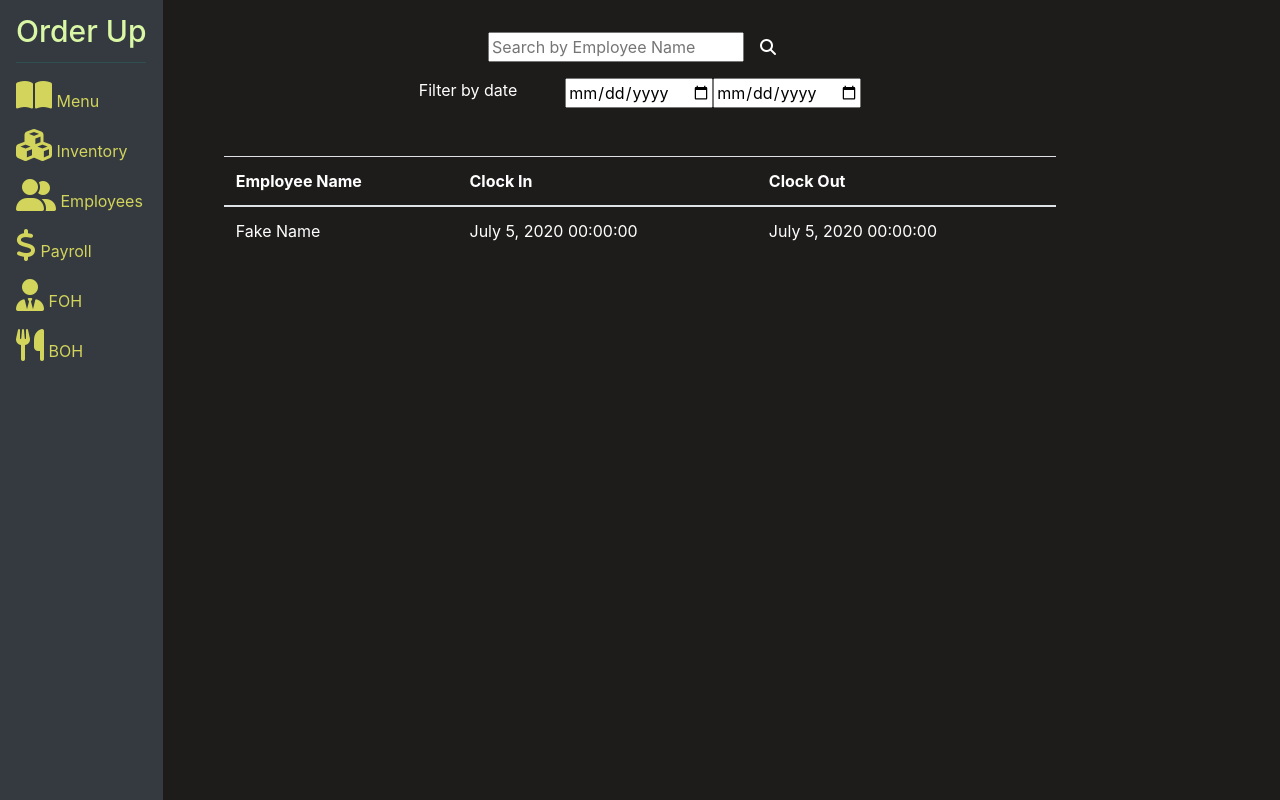
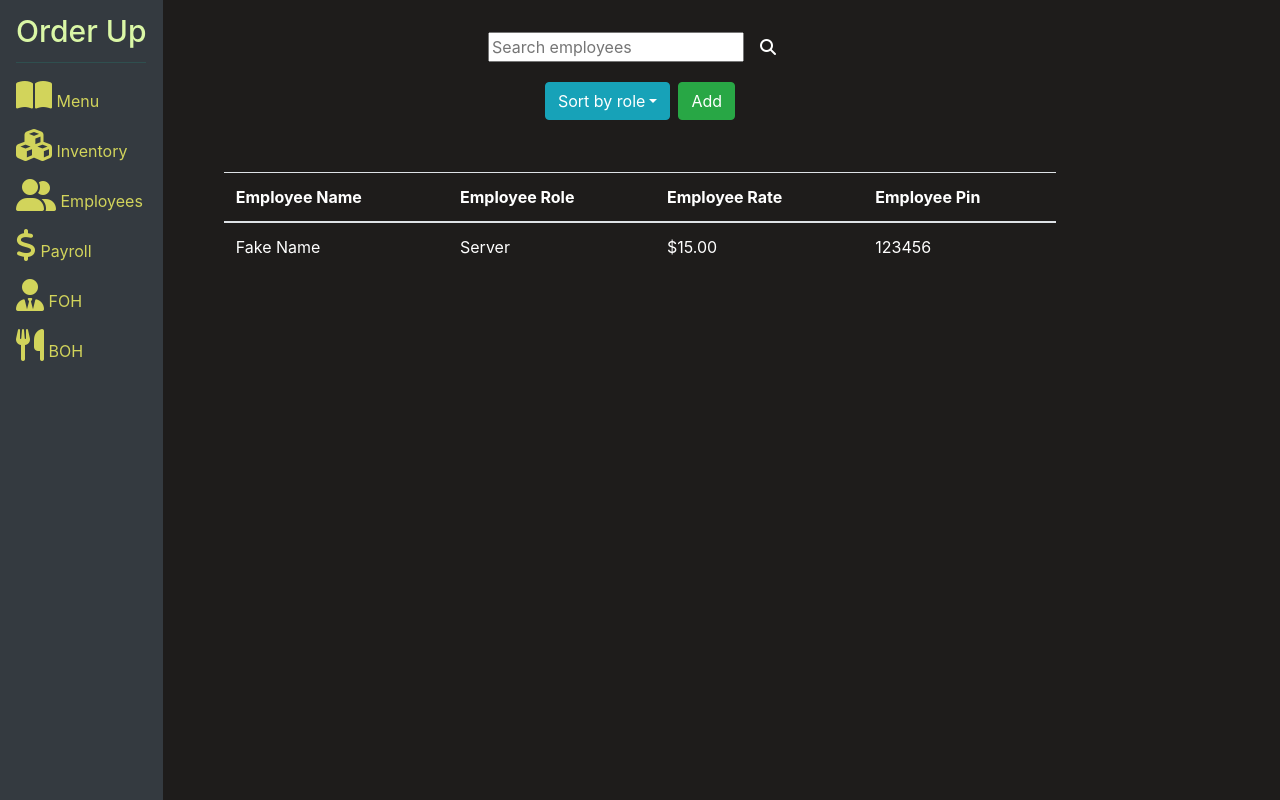
Before and after one commit to justnle/order-up, a React (Create React App) app in the folder client/: page / in a window 1280 px wide. Built offline with nearby package versions, Linux system fonts and the light colour scheme.

Commit message:
Employee page styles swapped for bootstrap

```diff
--- a/client/src/App.js
+++ b/client/src/App.js
@@ -1,11 +1,11 @@
 import React from "react";
 import Sidebar from "./components/Sidebar";
-import TimeManagement from "./pages/TimeManagement/index";
+import Employees from "./pages/Employees/index";
 function App() {
   return (
     <div className="App">
       <Sidebar />
-      <TimeManagement />
+      <Employees />
     </div>
   );
 }
--- a/client/src/pages/Employees/index.js
+++ b/client/src/pages/Employees/index.js
@@ -8,33 +8,19 @@ class Employees extends React.Component {
   render() {
     return (
       <div>
-        <Container>
-          <SearchBar
-            placeholder="Search employees"
-            style={{
-              display: "flex",
-              alignSelf: " center"
-            }}
-          />
+        <Container className="d-flex justify-content-center">
+          <SearchBar placeholder="Search employees" className="flex-row " />
         </Container>
-        <div
-          className="row"
-          style={{
-            display: "flex",
-            justifyContent: "center"
-          }}
-        >
-          <div style={{ margin: "1%" }}>
+        <div className=" d-flex row justify-content-center">
+          <div className="m-1">
             <DropDownInput>Sort by role</DropDownInput>
           </div>
-          <div style={{ margin: "1%" }}>
+          <div className="m-1">
             <AddButton />
           </div>
         </div>
-        <Container
-          style={{ display: "flex", justifyContent: "center", marginTop: "5%" }}
-        >
-          <TableComponent style={{ width: "75%", color: "white" }}>
+        <Container className="d-flex justify-content-center mt-5">
+          <TableComponent className="text-white w-75 ">
             <thead>
               <TableComponent.TR>
                 <TableComponent.TH>Employee Name</TableComponent.TH>
```
